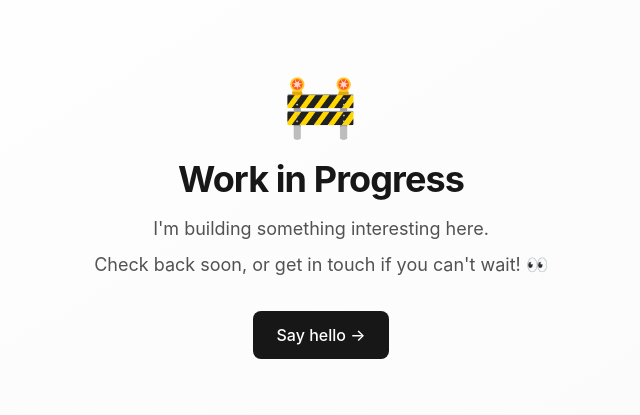
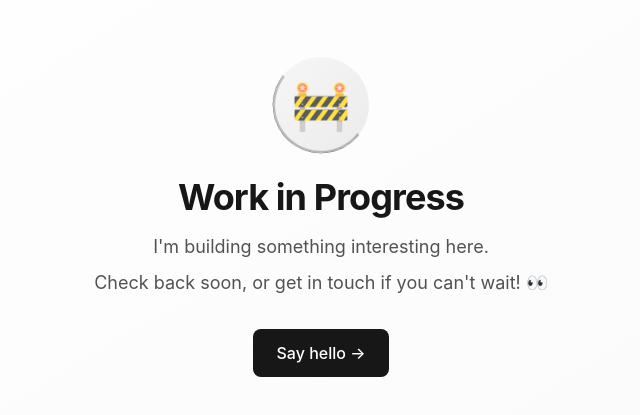
Before and after one commit to shimar007/portfolio, a Next.js app: page / in a window 1280 px wide. Shown: the part 183-598 px from the top of the page, without its empty margins (319-959 px from the left). Built offline with nearby package versions, Linux system fonts and the light colour scheme.

Commit message:
adding wip status

```diff
--- a/components/WorkInProgress.tsx
+++ b/components/WorkInProgress.tsx
@@ -4,7 +4,16 @@ export default function WorkInProgress() {
   return (
     <div className="min-h-screen flex items-center justify-center bg-gradient-to-br from-white to-neutral-50 dark:from-neutral-900 dark:to-neutral-950 px-8">
       <div className="max-w-lg text-center">
-        <div className="mb-6 text-6xl">🚧</div>
+        <div className="mb-6 flex justify-center">
+          <div className="relative w-24 h-24">
+            {/* Animated outer ring */}
+            <div className="absolute inset-0 rounded-full border-2 border-transparent border-t-neutral-900 dark:border-t-neutral-100 border-r-neutral-900 dark:border-r-neutral-100 animate-spin"></div>
+            {/* Inner pulsing circle */}
+            <div className="absolute inset-0 rounded-full bg-gradient-to-br from-neutral-100 to-neutral-200 dark:from-neutral-800 dark:to-neutral-700 flex items-center justify-center animate-pulse">
+              <span className="text-5xl">🚧</span>
+            </div>
+          </div>
+        </div>
         <h1 className="text-4xl font-bold mb-4 tracking-tight">
           Work in Progress
         </h1>
```
